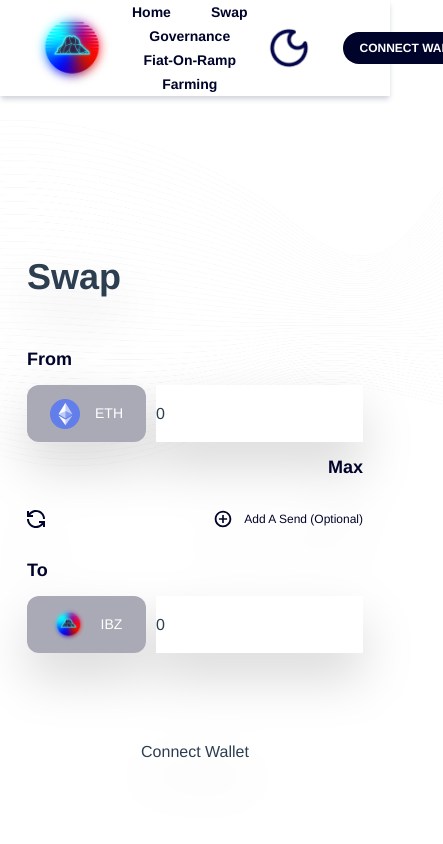
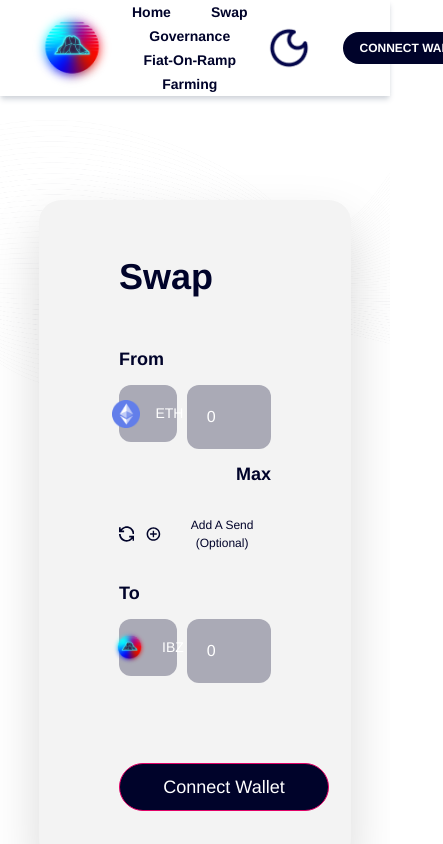
Before and after one commit to cocoa-1012/Dapp-Vue3, a Vue app: page /swap in a window 390 px wide. Shown: the top 844 px of the page, 443 px wide, since content can reach past the window. Built offline with nearby package versions, Linux system fonts and the light colour scheme.

Commit message:
swap page responsive

```diff
--- a/src/views/Farming.vue
+++ b/src/views/Farming.vue
@@ -49,7 +49,7 @@
           type="number"
           value="0"
           class="
-            bg-white
+            bg-inputbackground
             dark:bg-primary
             rounded-xl
             h-16
@@ -85,7 +85,7 @@
           type="number"
           value="0"
           class="
-            bg-white
+            bg-inputbackground
             dark:bg-primary
             rounded-xl
             w-full
@@ -113,7 +113,7 @@
           text-lg text-white
         "
       >
-        Approve LP
+        Approve IBZF
       </button>
     </div>
     <div class="flex items-center">
--- a/src/views/Home.vue
+++ b/src/views/Home.vue
@@ -49,7 +49,7 @@
           type="number"
           value="0"
           class="
-            bg-white
+            bg-inputbackground
             dark:bg-primary
             rounded-xl
             h-16
@@ -85,7 +85,7 @@
           type="number"
           value="0"
           class="
-            bg-white
+            bg-inputbackground
             dark:bg-primary
             rounded-xl
             w-full
@@ -113,7 +113,7 @@
           text-lg text-white
         "
       >
-        Approve LP
+        Approve IBZF
       </button>
     </div>
     <div class="flex items-center">
--- a/src/views/Swap.vue
+++ b/src/views/Swap.vue
@@ -1,10 +1,12 @@
 <template>
   <div
     class="
-      ttt
+      bg-graybackground
+      dark:bg-secondary
       flex flex-col
       items-left
-      w-max
+      max-w-4xl
+      w-4/5
       px-[80px]
       py-[50px]
       my-[80px]
@@ -12,12 +14,34 @@
       drop-shadow-2xl
     "
   >
-    <p class="farming text-left text-[36px] font-semibold mb-[30px]">Swap</p>
-    <p class="aa text-[18px] font-semibold text-left my-3">From</p>
+    <p
+      class="
+        text-primary
+        dark:text-white
+        text-left text-[36px]
+        font-semibold
+        mb-[30px]
+      "
+    >
+      Swap
+    </p>
+    <p
+      class="
+        text-primary
+        dark:text-white
+        text-[18px]
+        font-semibold
+        text-left
+        my-3
+      "
+    >
+      From
+    </p>
     <div class="flex justify-between">
       <div
         class="
-          zz
+          bg-inputbackground
+          dark:bg-primary
           flex
           justify-center
           items-center
@@ -27,12 +51,35 @@
           rounded-[12px]
         "
       >
-        <img src="/src/assets/images/eth.png" alt="Image" class="eth" />
+        <img src="/src/assets/images/eth.png" alt="Image" class="w-7 h-7" />
         <p class="text-white text-[14px] ml-[15px]">ETH</p>
       </div>
-      <input type="text" value="0" />
+      <input
+        type="text"
+        value="0"
+        class="
+          bg-inputbackground
+          dark:bg-primary
+          rounded-xl
+          h-16
+          w-full
+          text-white
+          pl-5
+        "
+      />
     </div>
-    <p class="aa text-[18px] font-semibold text-right my-3">Max</p>
+    <p
+      class="
+        text-primary
+        dark:text-white
+        text-[18px]
+        font-semibold
+        text-right
+        my-3
+      "
+    >
+      Max
+    </p>
 
     <div class="flex items-center justify-between my-4">
       <svg
@@ -41,7 +88,7 @@
         viewBox="0 0 18 20"
         fill="none"
         xmlns="http://www.w3.org/2000/svg"
-        class="mm"
+        class="text-primary dark:text-white"
       >
         <path
           d="M6 6H3.275C4.12474 4.77696 5.34303 3.85743 6.75216 3.37554C8.16129 2.89365 9.68753 2.87461 11.1082 3.3212C12.529 3.76779 13.7698 4.65664 14.6498 5.8581C15.5298 7.05955 16.0028 8.51075 16 10H18C18.0009 8.13849 17.4245 6.32252 16.3503 4.80224C15.2761 3.28195 13.7569 2.13217 12.002 1.51126C10.2471 0.890354 8.3428 0.828883 6.55151 1.33531C4.76022 1.84175 3.17003 2.89116 2 4.339V2H0V8H6V6Z"
@@ -59,7 +106,7 @@
           viewBox="0 0 22 22"
           fill="none"
           xmlns="http://www.w3.org/2000/svg"
-          class="mm w-[18px] h-[18px] mx-3 w-5 h-5"
+          class="text-primary dark:text-white w-[18px] h-[18px] mx-3 w-5 h-5"
         >
           <path
             d="M11 0.875C5.417 0.875 0.875 5.417 0.875 11C0.875 16.583 5.417 21.125 11 21.125C16.583 21.125 21.125 16.583 21.125 11C21.125 5.417 16.583 0.875 11 0.875ZM11 18.875C6.658 18.875 3.125 15.342 3.125 11C3.125 6.658 6.658 3.125 11 3.125C15.342 3.125 18.875 6.658 18.875 11C18.875 15.342 15.342 18.875 11 18.875Z"
@@ -70,15 +117,29 @@
             fill="currentColor"
           />
         </svg>
-        <p class="circle-text text-[12px]">Add A Send (Optional)</p>
+        <p class="text-primary dark:text-white text-[12px]">
+          Add A Send (Optional)
+        </p>
       </div>
     </div>
 
-    <p class="aa text-[18px] font-semibold text-left my-3">To</p>
+    <p
+      class="
+        text-primary
+        dark:text-white
+        text-[18px]
+        font-semibold
+        text-left
+        my-3
+      "
+    >
+      To
+    </p>
     <div class="flex justify-between">
       <div
         class="
-          zz
+          bg-inputbackground
+          dark:bg-primary
           flex
           justify-center
           items-center
@@ -95,28 +156,39 @@
         />
         <p class="text-white text-[14px] ml-[15px]">IBZ</p>
       </div>
-      <input type="text" value="0" />
+      <input
+        type="text"
+        value="0"
+        class="
+          bg-inputbackground
+          dark:bg-primary
+          rounded-xl
+          h-16
+          w-full
+          text-white
+          pl-5
+        "
+      />
     </div>
-    <button class="mt-[87px] m-auto">Connect Wallet</button>
+    <button
+      class="
+        bg-primary
+        border-solid border border-pinks
+        rounded-3xl
+        w-[210px]
+        h-12
+        mt-20
+        m-auto
+        text-lg text-white
+      "
+    >
+      Connect Wallet
+    </button>
   </div>
 </template>
 
 <style>
-.circle-text {
-  color: var(--text-primary-color);
-}
-.eth {
-  width: 30px;
-  height: 30px;
-}
-.aa,
-.mm {
-  color: var(--text-primary-color);
-}
 .mm:hover {
   cursor: pointer;
 }
-.zz {
-  background-color: var(--background-color-input);
-}
 </style>
```
